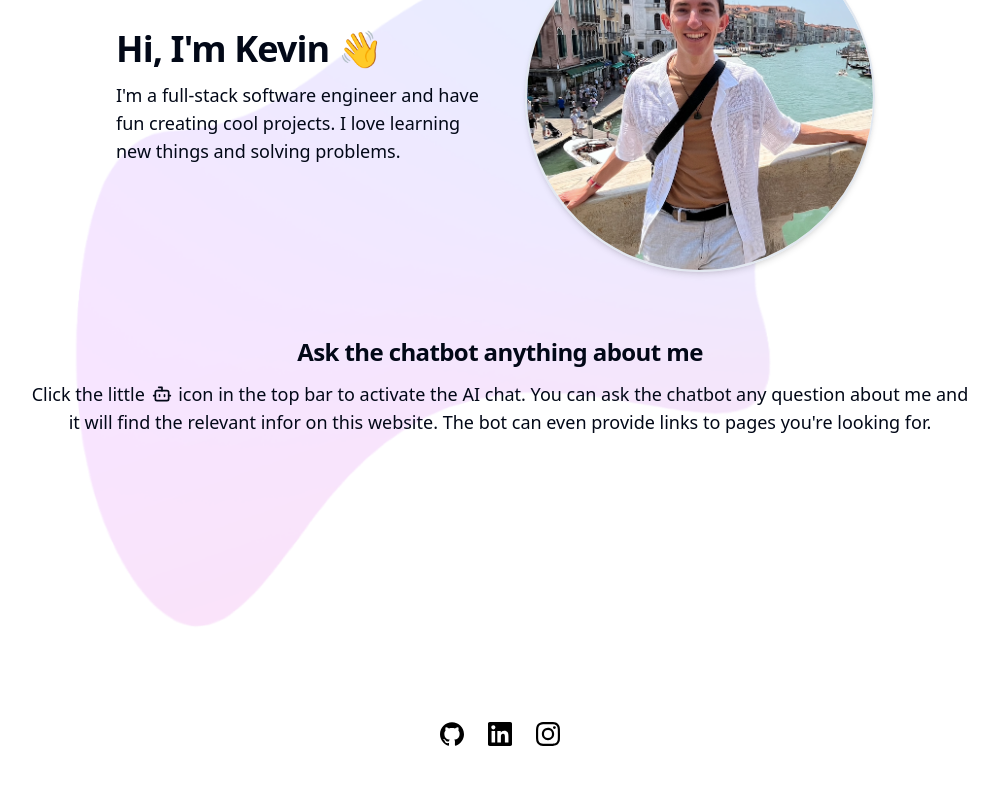
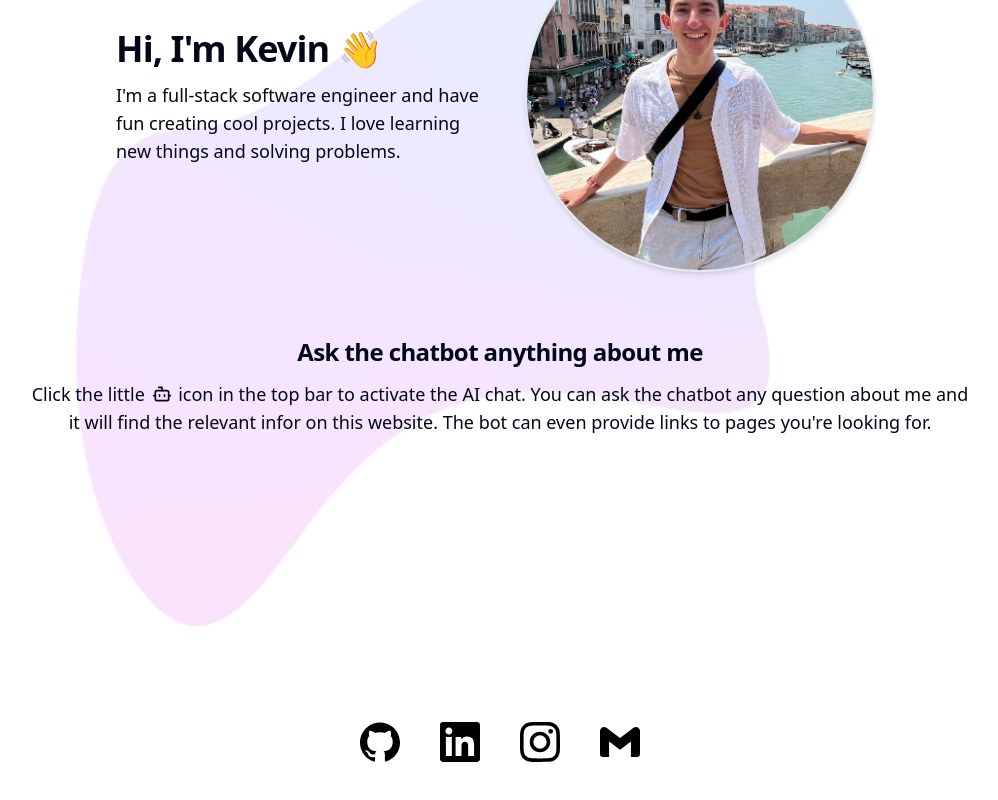
Before and after one commit to kbrenn02/portfolio-website, a Next.js app in the folder portfolio-website/: page / in a window 1280 px wide. Shown: the part 198-998 px from the top of the page, without its empty margins (140-1138 px from the left). Built offline with nearby package versions, Linux system fonts and the light colour scheme.

Commit message:
Add mailto link and gmail logo

```diff
--- a/portfolio-website/src/components/Footer.tsx
+++ b/portfolio-website/src/components/Footer.tsx
@@ -4,6 +4,7 @@ import Link from 'next/link';
 import github from '@/src/assets/github.svg';
 import linkedin from '@/src/assets/linkedin.svg';
 import instagram from '@/src/assets/instagram.svg';
+import gmail from '@/src/assets/gmail.svg'
 
 const Footer = () => {
   return (
@@ -14,23 +15,33 @@ const Footer = () => {
             <Link href="/privacy">Privacy</Link>
         </nav>
         */}
-        <div className="flex items-center gap-6 bg-white px-4 py-2 rounded-full">
+        <div className="flex items-center gap-10 bg-white px-4 py-2 rounded-full text-2xl">
             <Link href="https://github.com/kbrenn02">
                 <Image
                     src={github}
                     alt="Github logo"
+                    className='w-10 h-10'
                 />
             </Link>
             <Link href="https://www.linkedin.com/in/brennan-kevin/">
                 <Image
                     src={linkedin}
                     alt="LinkedIn logo"
+                    className='w-10 h-10'
                 />
             </Link>
             <Link href="https://www.instagram.com/kev_brennan_/">
                 <Image
                     src={instagram}
                     alt="Instagram logo"
+                    className='w-10 h-10'
+                />
+            </Link>
+            <Link href="mailto:kevinmbrennan08@gmail.com">
+                <Image
+                    src={gmail}
+                    alt="Gmail logo"
+                    className='w-10 h-10'
                 />
             </Link>
         </div>
```
Also changed, not shown: portfolio-website/src/assets/gmail.svg (added).
